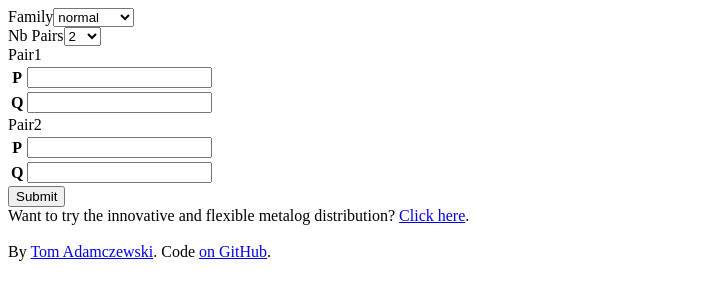
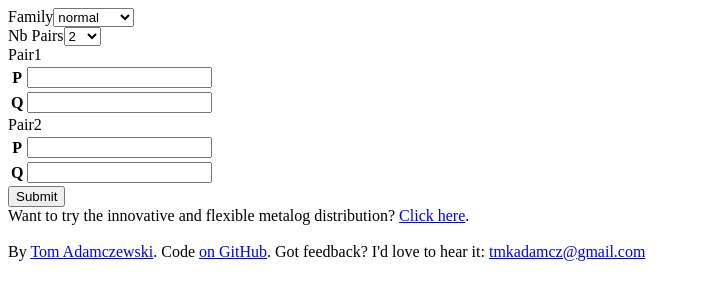
Before and after one commit to tadamcz/make-distribution, a Flask app: page / in a window 1280 px wide. Shown: the top 300 px of the page, without its empty margins (0-701 px from the left). Run offline with Flask 2, Linux system fonts and the light colour scheme.

Commit message:
improve footer

```diff
--- a/templates/index.html
+++ b/templates/index.html
@@ -54,6 +54,7 @@ display_nb_pairs()
 <br><div>
     By <a href='https://tmkadamcz.github.io/'>Tom Adamczewski</a>.
     Code <a href='https://github.com/tmkadamcz/elicitor'>on GitHub</a>.
+    Got feedback? I'd love to hear it: <a href="mailto:tmkadamcz@gmail.com">tmkadamcz@gmail.com</a></div>
 </div>
 
 </body>
```
